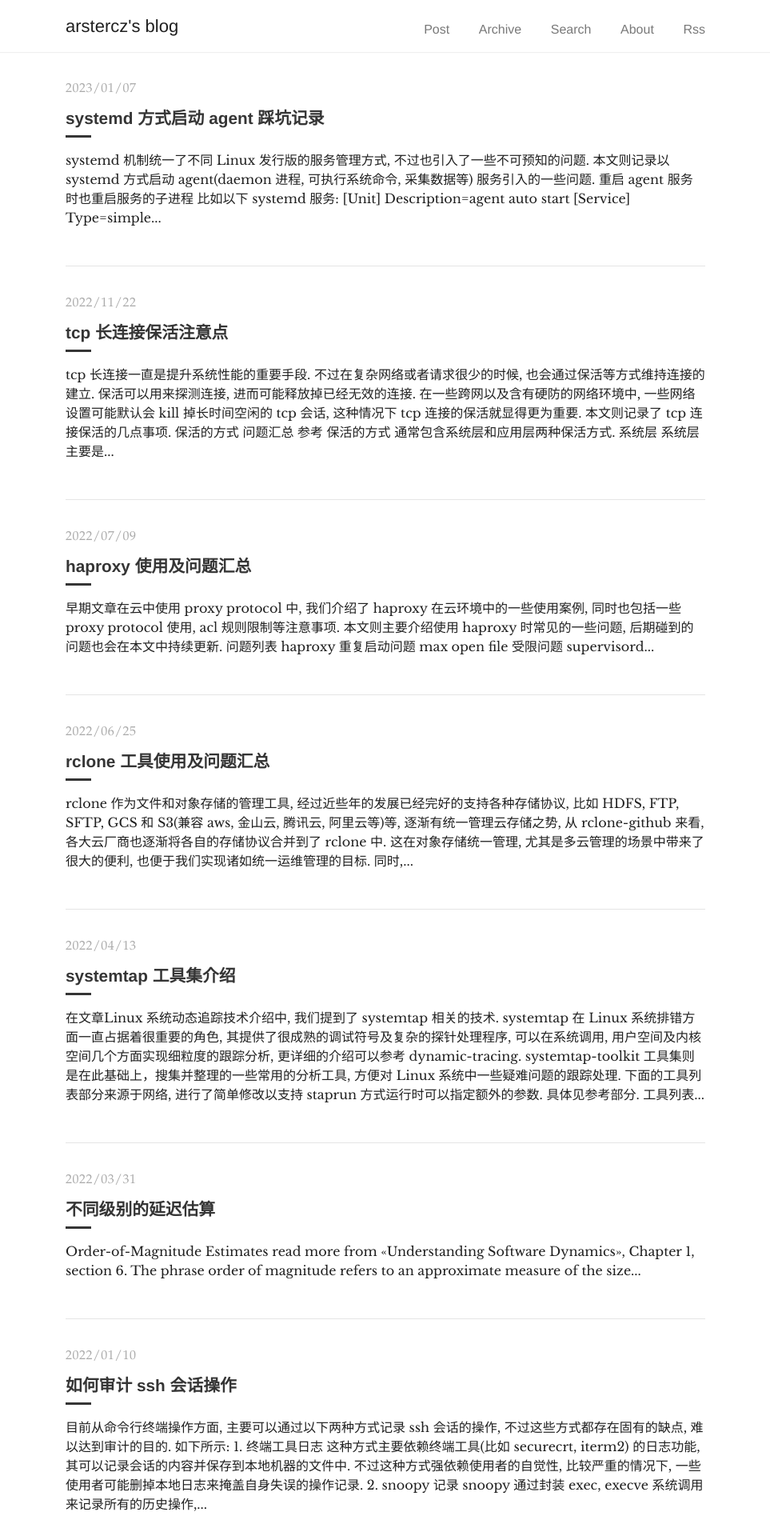
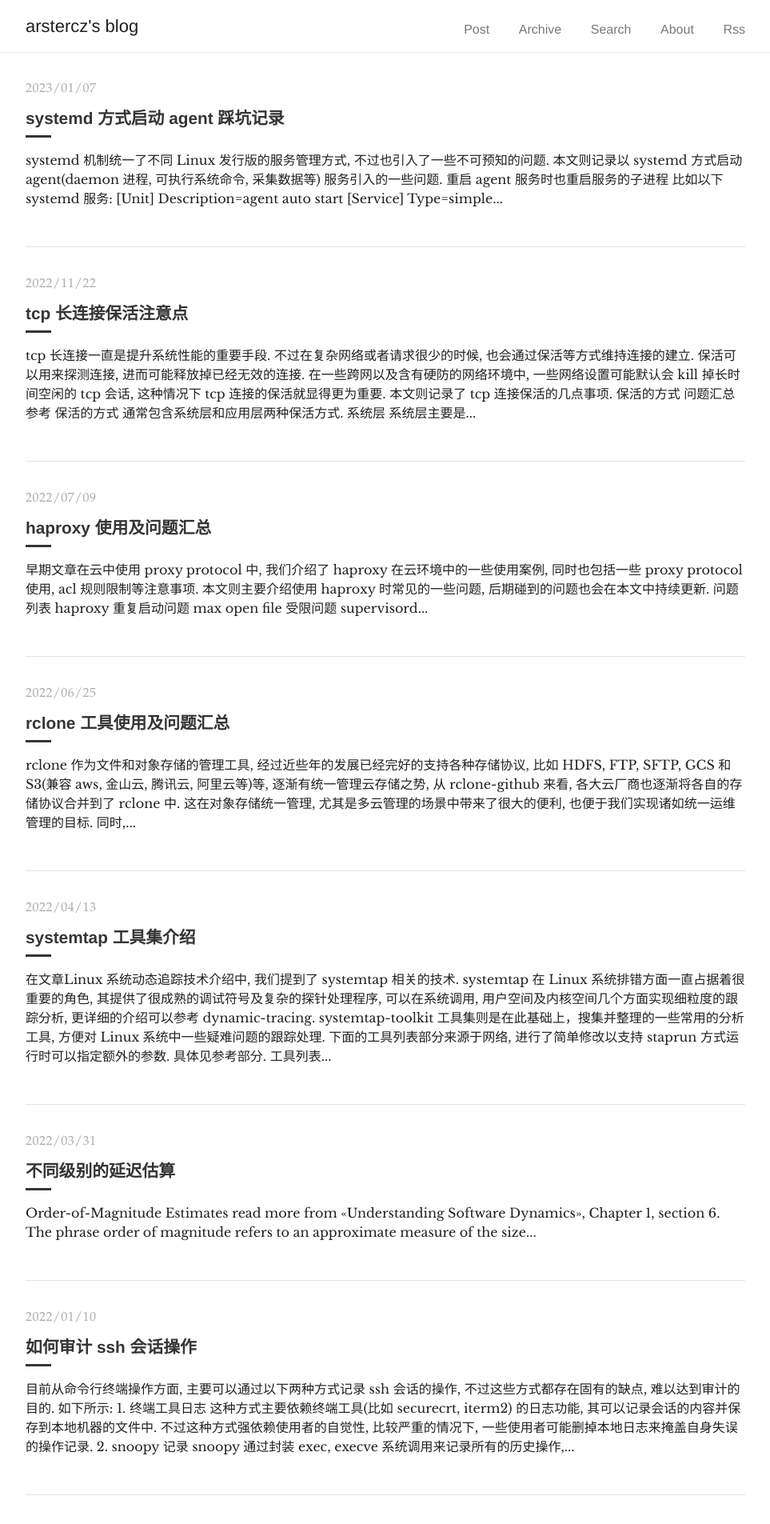
Before and after one commit to arstercz/arstercz.github.io, a Jekyll site: the page built from index.html, in a window 1280 px wide. Shown: the top 1905 px of the page at 80% size, without its empty margins (158-1121 px from the left). Built offline with Jekyll 4.4.1, drawn with Linux system fonts in a browser that asks for light colours; the list of posts is cut into pages by our own code; comment, search, counter and statistics services are not loaded.

Commit message:
expand width

```diff
--- a/_sass/tale/_layout.scss
+++ b/_sass/tale/_layout.scss
@@ -1,7 +1,7 @@
 .container {
   margin: 0 auto;
-  max-width: 800px;
-  width: 80%;
+  max-width: 900px;
+  width: 85%;
 }
 
 main,
@@ -9,8 +9,8 @@
 .nav-container {
   display: block;
   margin: 0 auto;
-  max-width: 800px;
-  width: 80%;
+  max-width: 900px;
+  width: 85%;
 }
 
 .nav {
```
